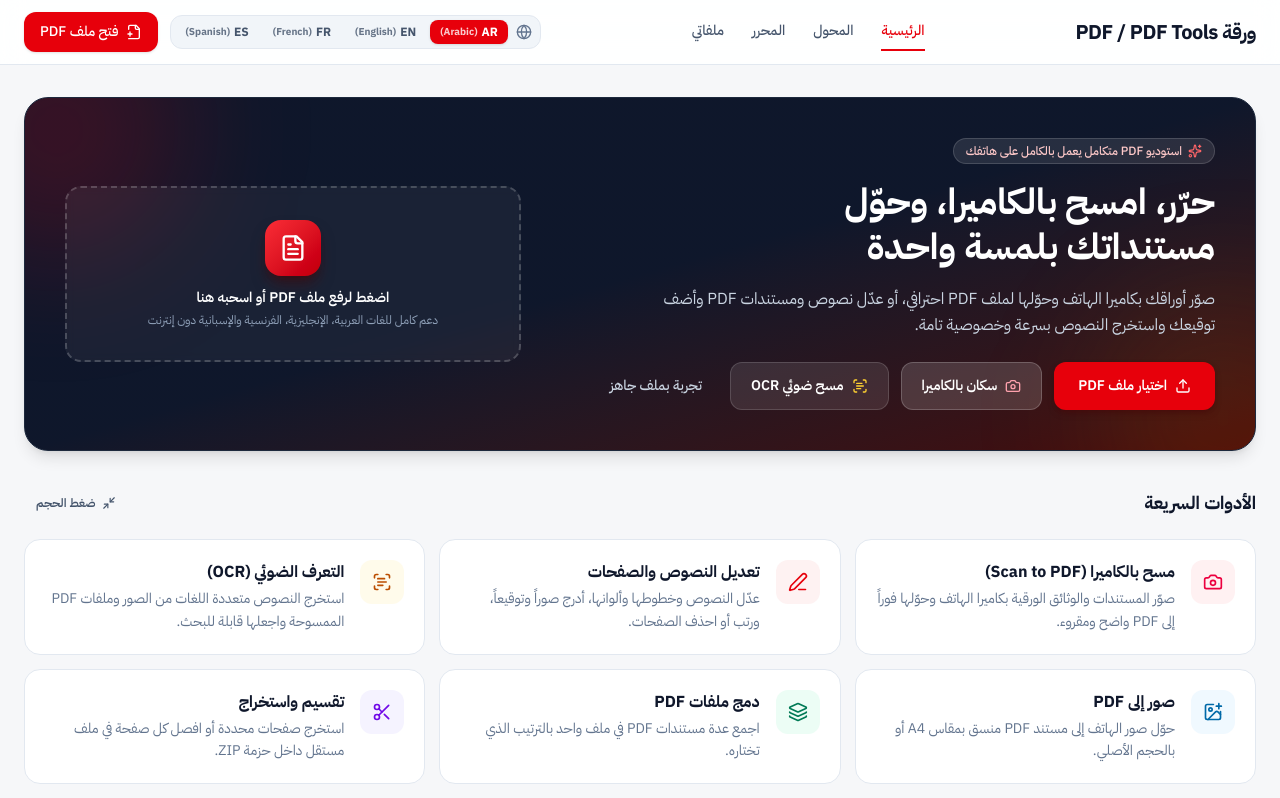
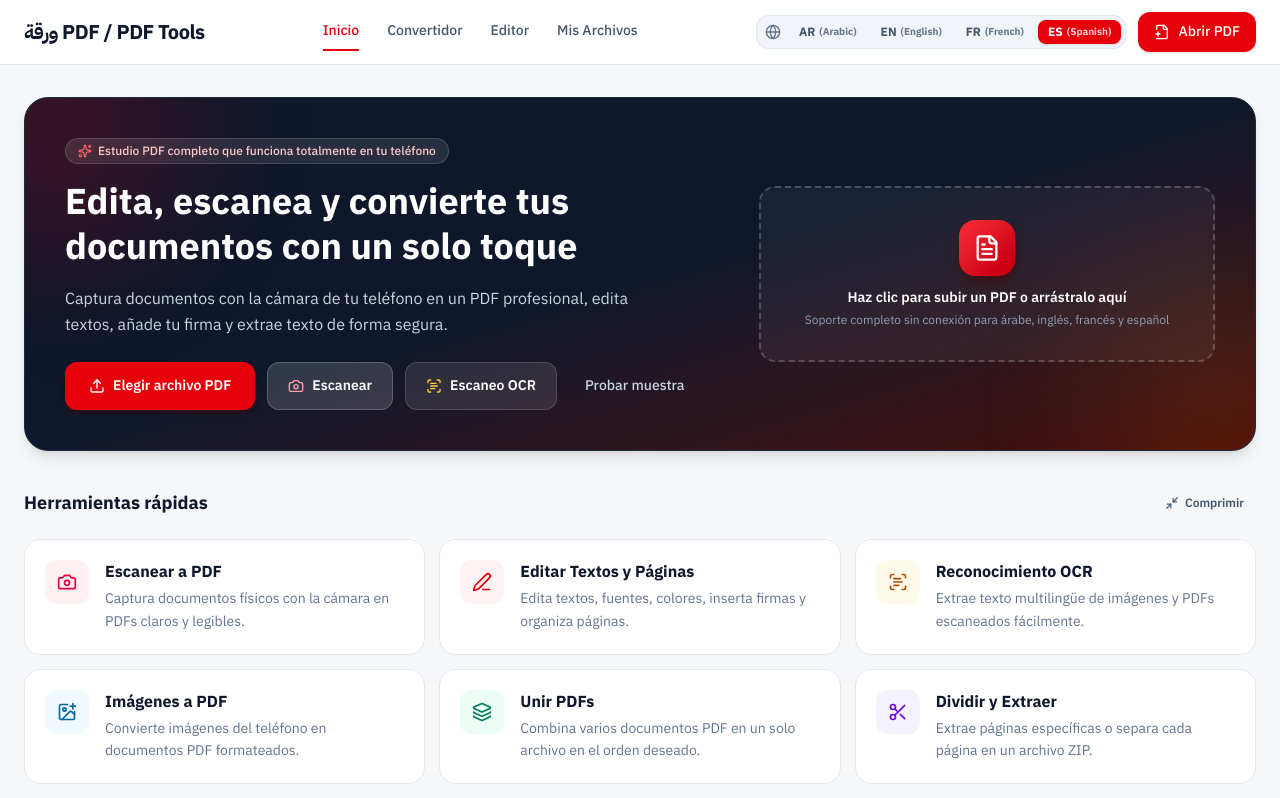
Before and after one commit to saadrime2014-2001/Maram-Pdf, a React (Vite) app: page / in a window 1280 px wide. Shown: the top 798 px of the page. Built offline with nearby package versions, Linux system fonts and the light colour scheme.

Commit message:
Update App.tsx

```diff
--- a/src/App.tsx
+++ b/src/App.tsx
@@ -63,7 +63,7 @@ export default function App() {
   const [section, setSection] = useState<AppSection>('home');
   const [convertMode, setConvertMode] = useState<ConvertMode>('img-to-pdf');
   const [editMode, setEditMode] = useState<EditMode>('pages');
-  const [lang, setLang] = useState<'ar' | 'en' | 'fr' | 'es'>('ar'); // حالة اللغة الحالية
+  const [lang, setLang] = useState<'ar' | 'en' | 'fr' | 'es'>('es'); // تم تعيين الإسبانية كاللغة الافتتاحية
   const [activePdf, setActivePdf] = useState<{
     name: string;
     bytes: Uint8Array;
```
